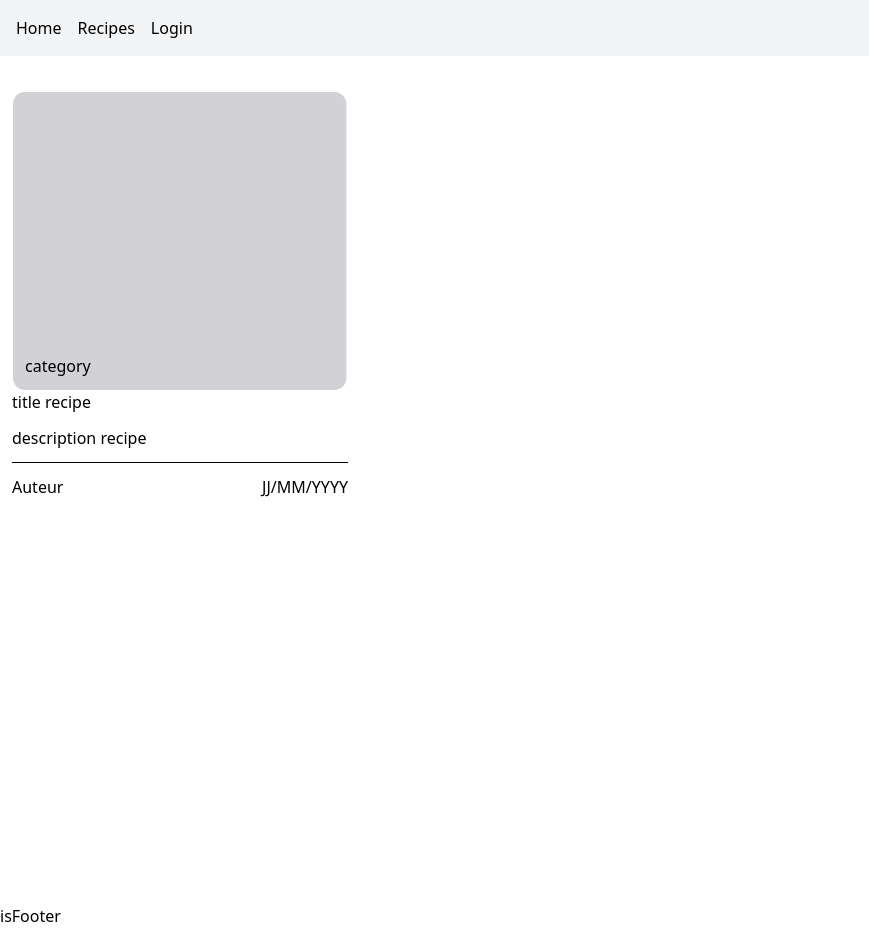
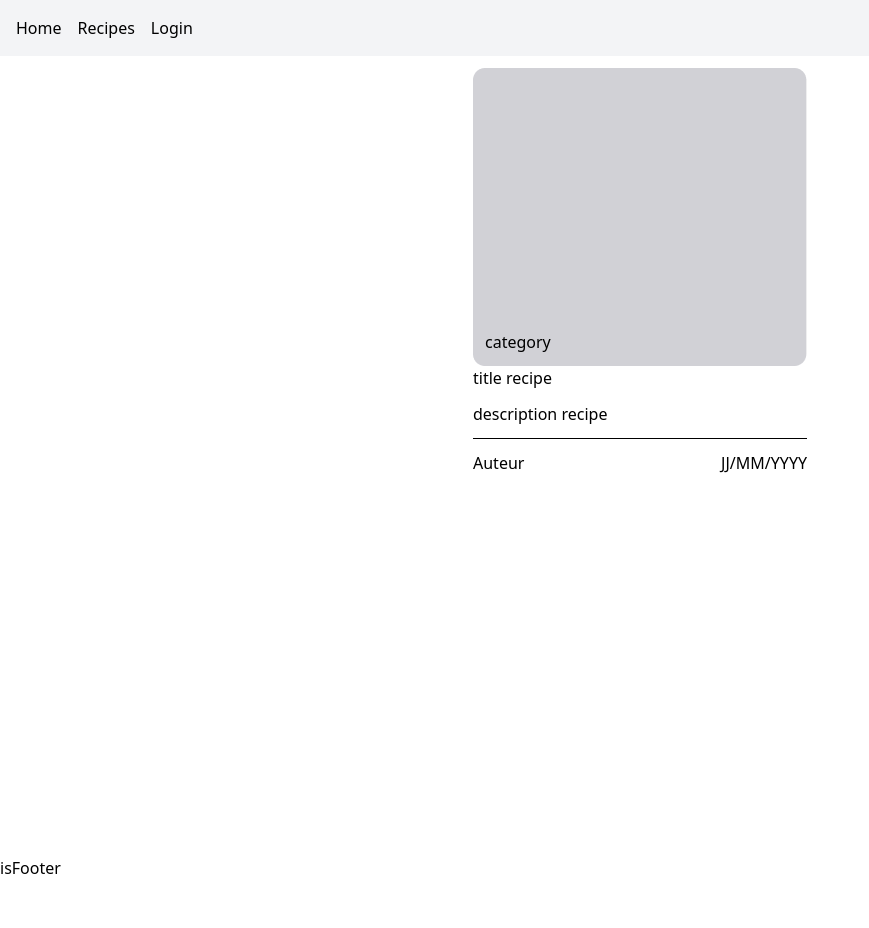
Before and after one commit to cecilepn/cooking-sparkles, a React (Vite) app in the folder apps/frontend/: page / in a window 1280 px wide. Shown: the whole page, without its empty margins (0-869 px from the left). After the commit the page ends 880 px from the top, so only its background shows below. Built offline with nearby package versions, Linux system fonts and the light colour scheme.

Commit message:
feat: add recipeslist component

```diff
--- a/apps/frontend/src/App.jsx
+++ b/apps/frontend/src/App.jsx
@@ -6,7 +6,7 @@ function App() {
   return (
     <>
       <Header />
-      <main className="container mx-auto py-6">
+      <main>
         <Outlet />
       </main>
       <Footer />
--- a/apps/frontend/src/components/recipes/RecipesList.jsx
+++ b/apps/frontend/src/components/recipes/RecipesList.jsx
@@ -0,0 +1,9 @@
+import RecipeCard from './RecipeCard'
+
+export default function RecipesList() {
+  return (
+    <section className="flex flex-wrap justify-around">
+      <RecipeCard />
+    </section>
+  )
+}
--- a/apps/frontend/src/pages/Home.jsx
+++ b/apps/frontend/src/pages/Home.jsx
@@ -1,10 +1,10 @@
-import RecipeCard from '../components/recipes/RecipeCard'
+import RecipesList from '../components/recipes/RecipesList'
 
 export default function Home() {
   return (
     <>
       <section className="min-h-screen flex flex-col">
-        <RecipeCard />
+        <RecipesList />
       </section>
     </>
   )
```
